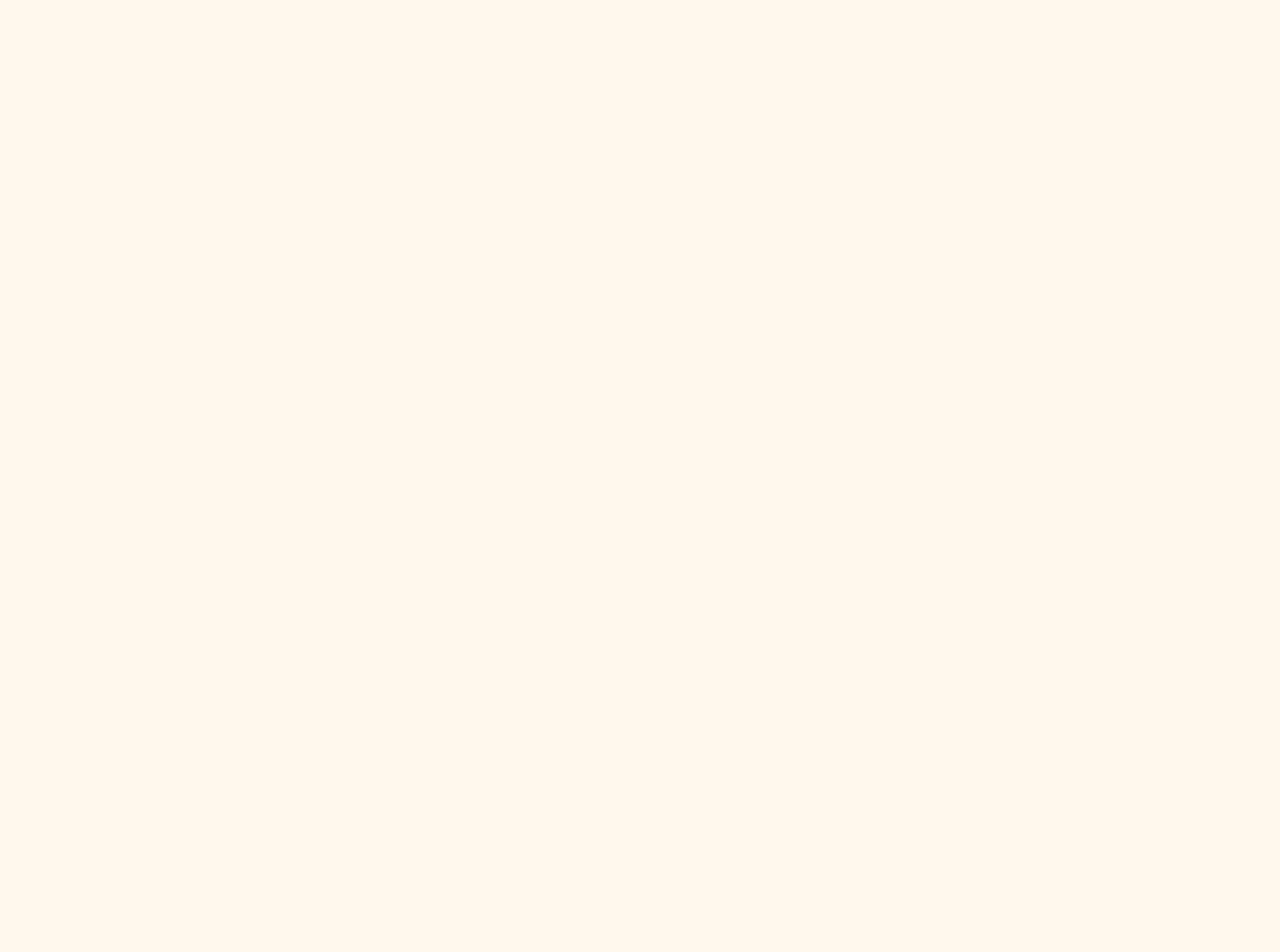
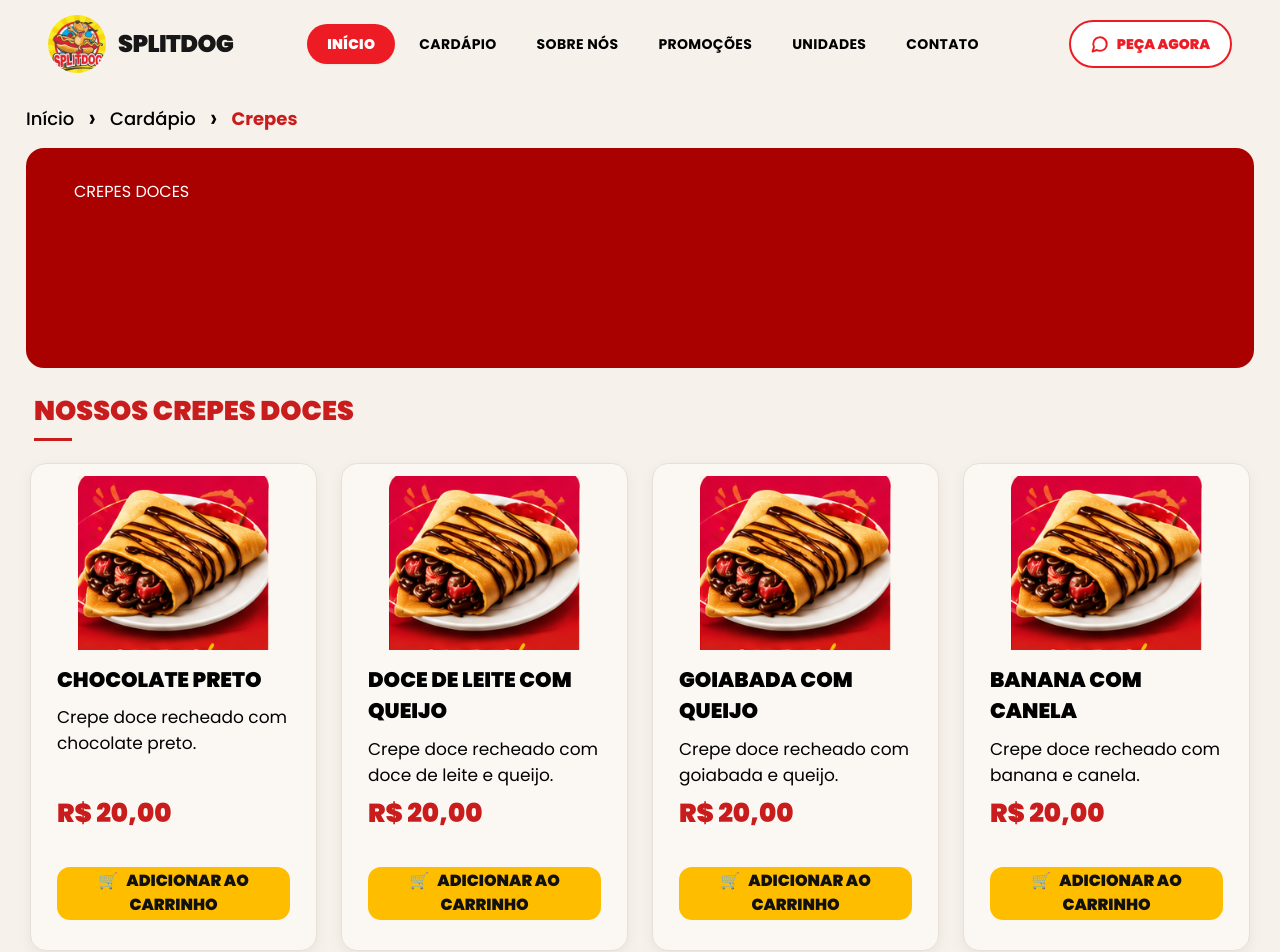
Before and after one commit to lotushistory/splitdog, a React (Vite) app: page /crepes-doces in a window 1280 px wide. Before the commit this address had no page. Shown: the top 952 px of the page. Before the commit the page ends 800 px from the top, so only its background shows below. Built offline with nearby package versions, Linux system fonts and the light colour scheme; the HTML template or start-up script is replaced by a standard one.

Commit message:
feat: separa cardapio em paginas doces/salgados

```diff
--- a/src/App.jsx
+++ b/src/App.jsx
@@ -7,9 +7,14 @@ import MobileNavbar from "./components/MobileNavbar";
 import Cart from "./components/Cart";
 import { CartProvider } from "./context/CartContext";
 import HotDogsPage from "./pages/HotDogsPage";
+import HotDogsDocesPage from "./pages/HotDogsDocesPage";
+import LanchesPage from "./pages/LanchesPage";
 import MilkShakesPage from "./pages/MilkShakesPage";
 import ChurrosPage from "./pages/ChurrosPage";
 import CrepesPage from "./pages/CrepesPage";
+import CrepesDocesPage from "./pages/CrepesDocesPage";
+import CrepesSalgadosPage from "./pages/CrepesSalgadosPage";
+import SalgadosPage from "./pages/SalgadosPage";
 import AcaiPage from "./pages/AcaiPage";
 import BebidasPage from "./pages/BebidasPage";
 
@@ -42,6 +47,28 @@ function App() {
             }
           />
           <Route
+            path="/hot-dogs-doces"
+            element={
+              <div className="min-h-screen bg-[#f6f1eb]">
+                <DesktopNavbar />
+                <MobileNavbar />
+                <HotDogsDocesPage />
+                <Footer />
+              </div>
+            }
+          />
+          <Route
+            path="/lanches"
+            element={
+              <div className="min-h-screen bg-[#f6f1eb]">
+                <DesktopNavbar />
+                <MobileNavbar />
+                <LanchesPage />
+                <Footer />
+              </div>
+            }
+          />
+          <Route
             path="/milk-shakes"
             element={
               <div className="min-h-screen bg-[#f6f1eb]">
@@ -69,7 +96,29 @@ function App() {
               <div className="min-h-screen bg-[#f6f1eb]">
                 <DesktopNavbar />
                 <MobileNavbar />
-                <CrepesPage />
+                <CrepesSalgadosPage />
+                <Footer />
+              </div>
+            }
+          />
+          <Route
+            path="/crepes-doces"
+            element={
+              <div className="min-h-screen bg-[#f6f1eb]">
+                <DesktopNavbar />
+                <MobileNavbar />
+                <CrepesDocesPage />
+                <Footer />
+              </div>
+            }
+          />
+          <Route
+            path="/salgados"
+            element={
+              <div className="min-h-screen bg-[#f6f1eb]">
+                <DesktopNavbar />
+                <MobileNavbar />
+                <SalgadosPage />
                 <Footer />
               </div>
             }
--- /dev/null
+++ b/src/pages/CrepesDocesPage.jsx
@@ -0,0 +1,57 @@
+import CategoryPage from "../components/CategoryPage";
+
+const SITE_CONFIG = {
+  breadcrumb: {
+    home: "Início",
+    category: "Cardápio",
+    current: "Crepes",
+  },
+  hero: {
+    image: "",
+    title: "CREPES DOCES",
+    subtitle: "",
+    description: "",
+  },
+  sectionTitle: "NOSSOS CREPES DOCES",
+  products: [
+    {
+      image: "/assets/cardapio/crepe.png",
+      name: "CHOCOLATE PRETO",
+      description: "Crepe doce recheado com chocolate preto.",
+      price: 20.0,
+      button: "ADICIONAR AO CARRINHO",
+    },
+    {
+      image: "/assets/cardapio/crepe.png",
+      name: "DOCE DE LEITE COM QUEIJO",
+      description: "Crepe doce recheado com doce de leite e queijo.",
+      price: 20.0,
+      button: "ADICIONAR AO CARRINHO",
+    },
+    {
+      image: "/assets/cardapio/crepe.png",
+      name: "GOIABADA COM QUEIJO",
+      description: "Crepe doce recheado com goiabada e queijo.",
+      price: 20.0,
+      button: "ADICIONAR AO CARRINHO",
+    },
+    {
+      image: "/assets/cardapio/crepe.png",
+      name: "BANANA COM CANELA",
+      description: "Crepe doce recheado com banana e canela.",
+      price: 20.0,
+      button: "ADICIONAR AO CARRINHO",
+    },
+    {
+      image: "/assets/cardapio/crepe.png",
+      name: "PRESTÍGIO",
+      description: "Crepe doce sabor prestígio.",
+      price: 20.0,
+      button: "ADICIONAR AO CARRINHO",
+    },
+  ],
+};
+
+export default function CrepesDocesPage() {
+  return <CategoryPage config={SITE_CONFIG} />;
+}
--- /dev/null
+++ b/src/pages/CrepesSalgadosPage.jsx
@@ -0,0 +1,71 @@
+import CategoryPage from "../components/CategoryPage";
+
+const SITE_CONFIG = {
+  breadcrumb: {
+    home: "Início",
+    category: "Cardápio",
+    current: "Crepes",
+  },
+  hero: {
+    image: "",
+    title: "CREPES SALGADOS",
+    subtitle: "",
+    description: "",
+  },
+  sectionTitle: "NOSSOS CREPES SALGADOS",
+  products: [
+    {
+      image: "/assets/cardapio/crepe.png",
+      name: "PRESUNTO E QUEIJO",
+      description: "Crepe recheado com presunto e queijo.",
+      price: 20.0,
+      button: "ADICIONAR AO CARRINHO",
+    },
+    {
+      image: "/assets/cardapio/crepe.png",
+      name: "MUÇARELA COM PROVOLONE",
+      description: "Crepe recheado com muçarela e provolone.",
+      price: 20.0,
+      button: "ADICIONAR AO CARRINHO",
+    },
+    {
+      image: "/assets/cardapio/crepe.png",
+      name: "PIZZA",
+      description: "Crepe sabor pizza.",
+      price: 20.0,
+      button: "ADICIONAR AO CARRINHO",
+    },
+    {
+      image: "/assets/cardapio/crepe.png",
+      name: "SALSICHA COM QUEIJO",
+      description: "Crepe recheado com salsicha e queijo.",
+      price: 20.0,
+      button: "ADICIONAR AO CARRINHO",
+    },
+    {
+      image: "/assets/cardapio/crepe.png",
+      name: "CALABRESA COM QUEIJO",
+      description: "Crepe recheado com calabresa e queijo.",
+      price: 20.0,
+      button: "ADICIONAR AO CARRINHO",
+    },
+    {
+      image: "/assets/cardapio/crepe.png",
+      name: "FRANGO COM QUEIJO",
+      description: "Crepe recheado com frango e queijo.",
+      price: 20.0,
+      button: "ADICIONAR AO CARRINHO",
+    },
+    {
+      image: "/assets/cardapio/crepe.png",
+      name: "BACON COM QUEIJO",
+      description: "Crepe recheado com bacon e queijo.",
+      price: 20.0,
+      button: "ADICIONAR AO CARRINHO",
+    },
+  ],
+};
+
+export default function CrepesSalgadosPage() {
+  return <CategoryPage config={SITE_CONFIG} />;
+}
--- /dev/null
+++ b/src/pages/HotDogsDocesPage.jsx
@@ -0,0 +1,30 @@
+import CategoryPage from "../components/CategoryPage";
+
+const SITE_CONFIG = {
+  breadcrumb: {
+    home: "Início",
+    category: "Cardápio",
+    current: "Hot Dogs Doces",
+  },
+  hero: {
+    image: "",
+    title: "DOG DOCE",
+    subtitle: "",
+    description: "",
+  },
+  sectionTitle: "NOSSOS DOGS DOCES",
+  products: [
+    {
+      image: "/assets/hotdogs/vermelho (1).png",
+      name: "DOG DOCE",
+      description:
+        "Pão, leite Moça e Nutella. Fruta/base opcional: banana, chocolate, coco ou morango.",
+      price: 20.0,
+      button: "ADICIONAR AO CARRINHO",
+    },
+  ],
+};
+
+export default function HotDogsDocesPage() {
+  return <CategoryPage config={SITE_CONFIG} />;
+}
--- a/src/pages/HotDogsPage.jsx
+++ b/src/pages/HotDogsPage.jsx
@@ -13,7 +13,7 @@ const SITE_CONFIG = {
     description:
       "Salsicha de qualidade, ingredientes selecionados e muito sabor em cada mordida.",
   },
-  sectionTitle: "NOSSOS HOT DOGS",
+  sectionTitle: "NOSSOS HOT DOGS SALGADOS",
   products: [
     {
       image: "/assets/hotdogs/produto-1.png",
--- /dev/null
+++ b/src/pages/LanchesPage.jsx
@@ -0,0 +1,46 @@
+import CategoryPage from "../components/CategoryPage";
+
+const SITE_CONFIG = {
+  breadcrumb: {
+    home: "Início",
+    category: "Cardápio",
+    current: "Lanches",
+  },
+  hero: {
+    image: "",
+    title: "LANCHES E XIS",
+    subtitle: "",
+    description: "",
+  },
+  sectionTitle: "NOSSOS LANCHES",
+  products: [
+    {
+      image: "/assets/cardapio/batata.png",
+      name: "CARNE CREME COM QUEIJO",
+      description:
+        "Tiras de alcatra, maionese, vinagrete, milho e catupiry. Opcional: cheddar ou cream cheese.",
+      price: 33.0,
+      button: "ADICIONAR AO CARRINHO",
+    },
+    {
+      image: "/assets/cardapio/hotdog.png",
+      name: "BURGER PARMEGIANA",
+      description:
+        "Três almôndegas, maionese, vinagrete, milho, molho de tomate, azeitona, catupiry, queijo muçarela e batata palha.",
+      price: 30.0,
+      button: "ADICIONAR AO CARRINHO",
+    },
+    {
+      image: "/assets/cardapio/moto.png",
+      name: "XIS CORAÇÃO",
+      description:
+        "Coração refogado, molho de tomate artesanal, milho, queijo muçarela, batata palha e purê de batata. Opcional: cream cheese ou tomate fatiado.",
+      price: 28.0,
+      button: "ADICIONAR AO CARRINHO",
+    },
+  ],
+};
+
+export default function LanchesPage() {
+  return <CategoryPage config={SITE_CONFIG} />;
+}
--- /dev/null
+++ b/src/pages/SalgadosPage.jsx
@@ -0,0 +1,43 @@
+import CategoryPage from "../components/CategoryPage";
+
+const SITE_CONFIG = {
+  breadcrumb: {
+    home: "Início",
+    category: "Cardápio",
+    current: "Salgados",
+  },
+  hero: {
+    image: "",
+    title: "SALGADOS",
+    subtitle: "",
+    description: "",
+  },
+  sectionTitle: "NOSSOS SALGADOS",
+  products: [
+    {
+      image: "/assets/cardapio/batata.png",
+      name: "FRANGO COM CATUPIRY",
+      description: "Salgado sabor frango com catupiry.",
+      price: 24.0,
+      button: "ADICIONAR AO CARRINHO",
+    },
+    {
+      image: "/assets/cardapio/batata.png",
+      name: "BACON COM CHEDDAR",
+      description: "Salgado sabor bacon com cheddar.",
+      price: 24.0,
+      button: "ADICIONAR AO CARRINHO",
+    },
+    {
+      image: "/assets/cardapio/batata.png",
+      name: "CALABRESA COM CHEDDAR",
+      description: "Salgado sabor calabresa com cheddar.",
+      price: 24.0,
+      button: "ADICIONAR AO CARRINHO",
+    },
+  ],
+};
+
+export default function SalgadosPage() {
+  return <CategoryPage config={SITE_CONFIG} />;
+}
```
